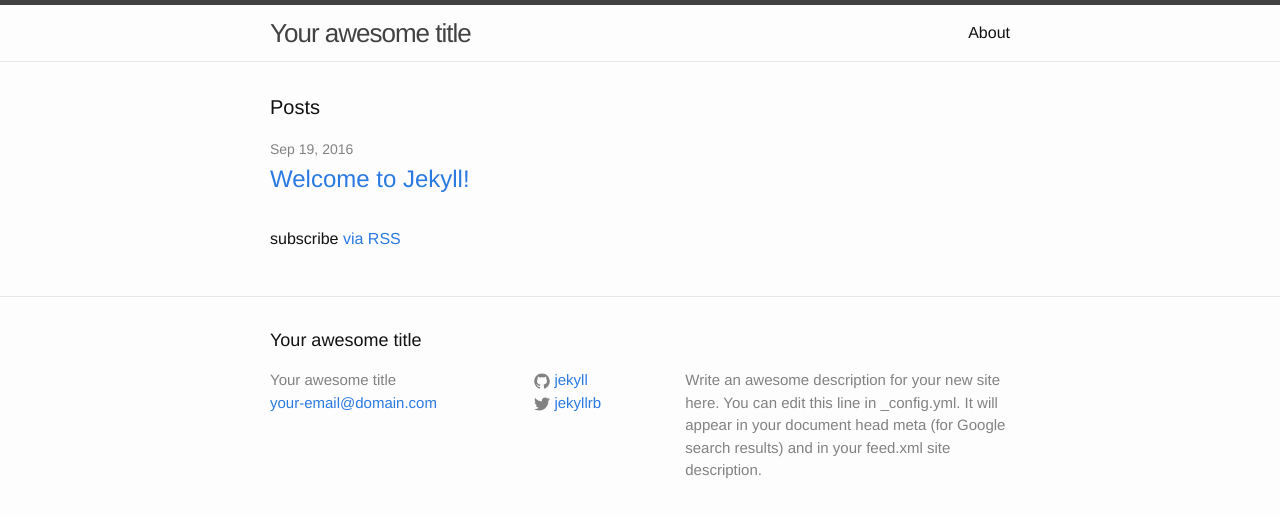
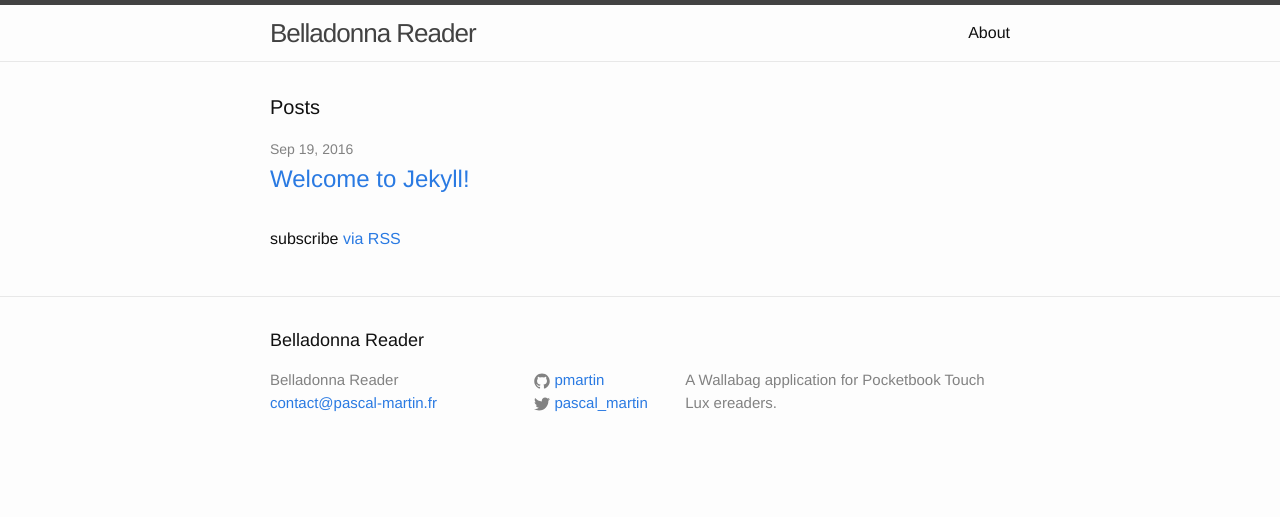
Before and after one commit to pmartin/plop-reader, a Jekyll site: the page built from docs/index.html, in a window 1280 px wide. Shown: the top 517 px of the page. Built offline with Jekyll 4.4.1, drawn with Linux system fonts in a browser that asks for light colours.

Commit message:
Jekyll skeleton > config

```diff
--- a/docs/_config.yml
+++ b/docs/_config.yml
@@ -6,16 +6,13 @@
 # 'jekyll serve'. If you change this file, please restart the server process.
 
 # Site settings
-title: Your awesome title
-email: your-email@domain.com
-description: > # this means to ignore newlines until "baseurl:"
-  Write an awesome description for your new site here. You can edit this
-  line in _config.yml. It will appear in your document head meta (for
-  Google search results) and in your feed.xml site description.
-baseurl: "" # the subpath of your site, e.g. /blog
-url: "http://yourdomain.com" # the base hostname & protocol for your site
-twitter_username: jekyllrb
-github_username:  jekyll
+title: Belladonna Reader
+email: contact@pascal-martin.fr
+description: A Wallabag application for Pocketbook Touch Lux ereaders.
+baseurl: "/" # the subpath of your site, e.g. /blog
+url: "http://belladonna-reader.org" # the base hostname & protocol for your site
+twitter_username: pascal_martin
+github_username:  pmartin
 
 # Build settings
 markdown: kramdown
```
